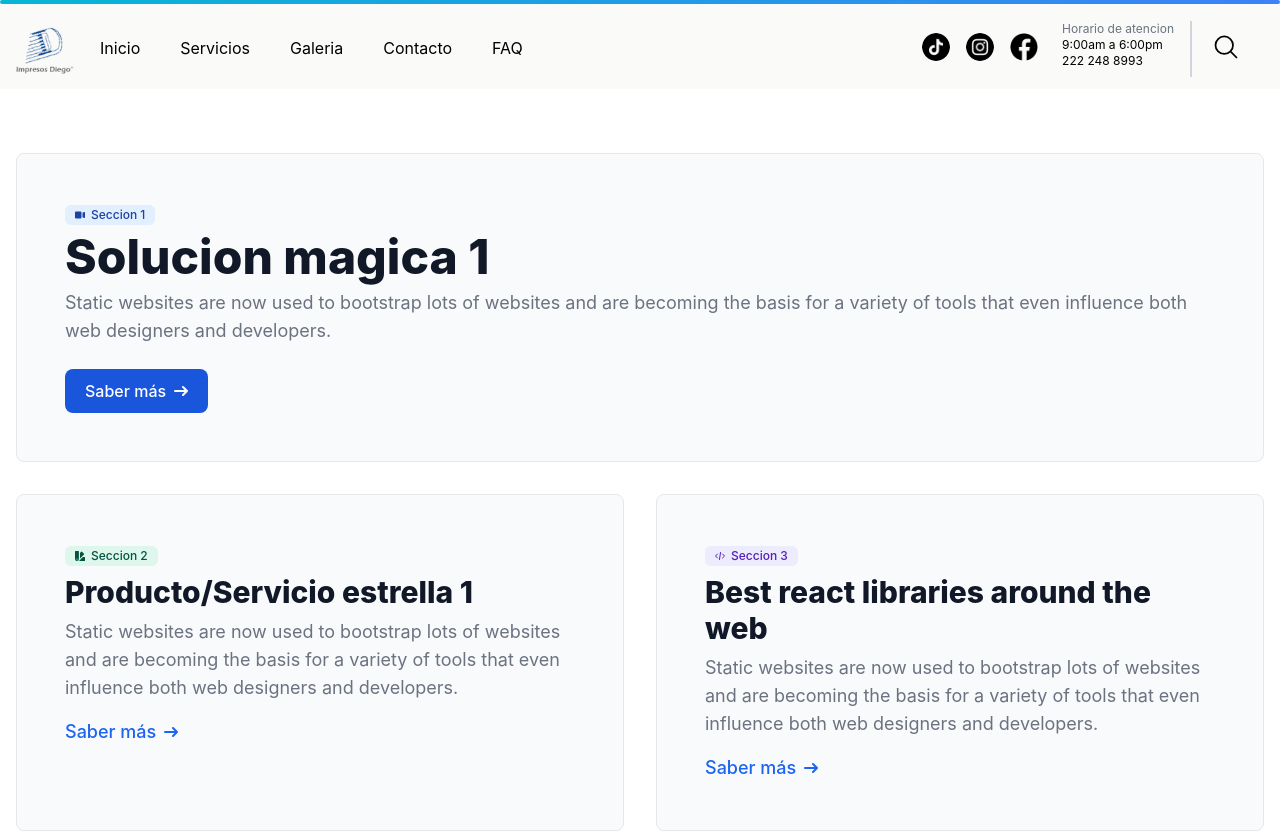
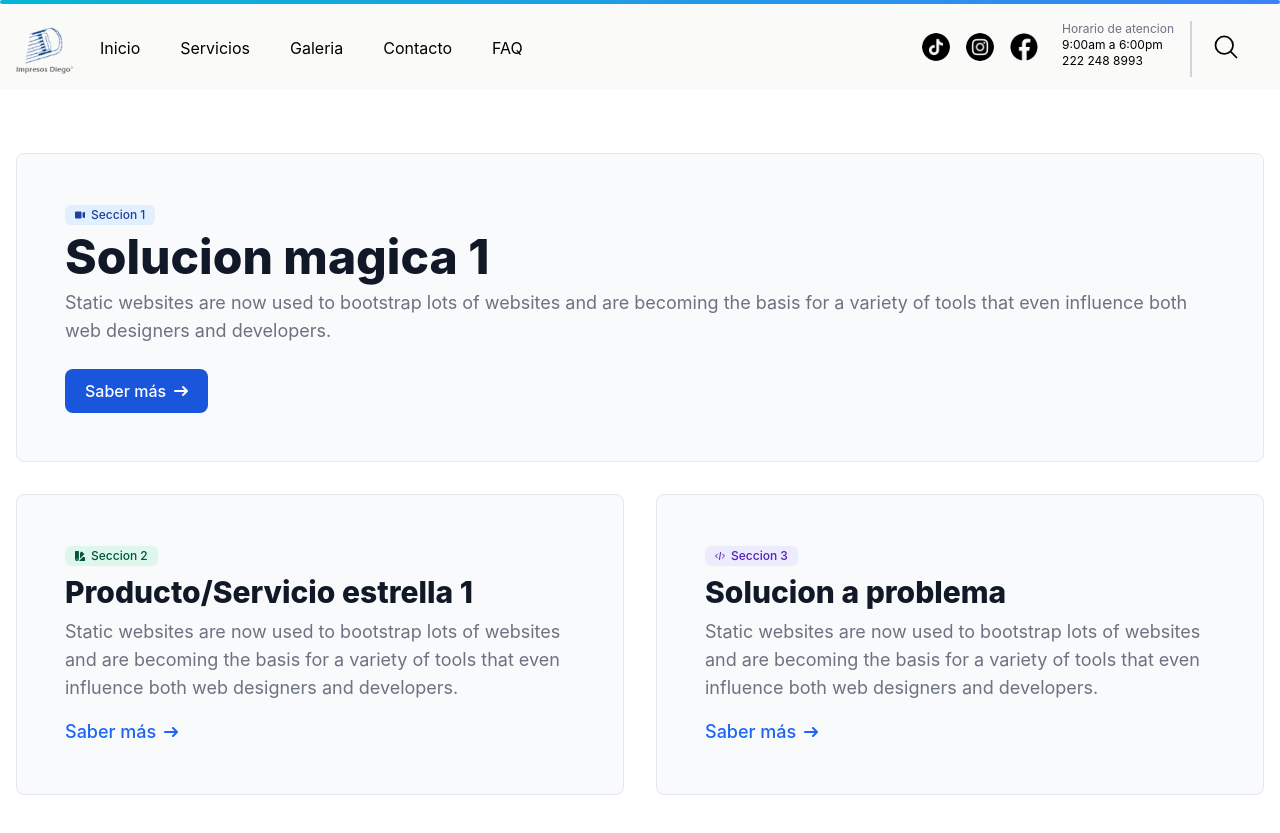
Before and after one commit to EmilioPG13/Impresos-Diego, a React (Vite) app: page /servicios in a window 1280 px wide. Shown: the top 833 px of the page. Built offline with nearby package versions, Linux system fonts and the light colour scheme.

Commit message:
♻️ refactor: Update "Servicios" component and add new section
Update the "Servicios" component to include a new section with a solution to a problem. This improves the content and provides additional information for users.

```diff
--- a/src/components/routes/servicios.jsx
+++ b/src/components/routes/servicios.jsx
@@ -1,5 +1,6 @@
 function Servicios() {
     return (
+        <>
         <section className="bg-white dark:bg-gray-900">
             <div className="py-8 px-4 mx-auto max-w-screen-xl lg:py-16">
                 <div className="bg-gray-50 dark:bg-gray-800 border border-gray-200 dark:border-gray-700 rounded-lg p-8 md:p-12 mb-8">
@@ -41,7 +42,7 @@ function Servicios() {
                             </svg>
                             Seccion 3
                         </a>
-                        <h2 className="text-gray-900 dark:text-white text-3xl font-extrabold mb-2">Best react libraries around the web</h2>
+                        <h2 className="text-gray-900 dark:text-white text-3xl font-extrabold mb-2">Solucion a problema</h2>
                         <p className="text-lg font-normal text-gray-500 dark:text-gray-400 mb-4">Static websites are now used to bootstrap lots of websites and are becoming the basis for a variety of tools that even influence both web designers and developers.</p>
                         <a href="#" className="text-blue-600 dark:text-blue-500 hover:underline font-medium text-lg inline-flex items-center">Saber más
                             <svg className="w-3.5 h-3.5 ms-2 rtl:rotate-180" aria-hidden="true" xmlns="http://www.w3.org/2000/svg" fill="none" viewBox="0 0 14 10">
@@ -52,6 +53,11 @@ function Servicios() {
                 </div>
             </div>
         </section>
+
+        <section>
+
+        </section>
+        </>
     );
 }
 
```
